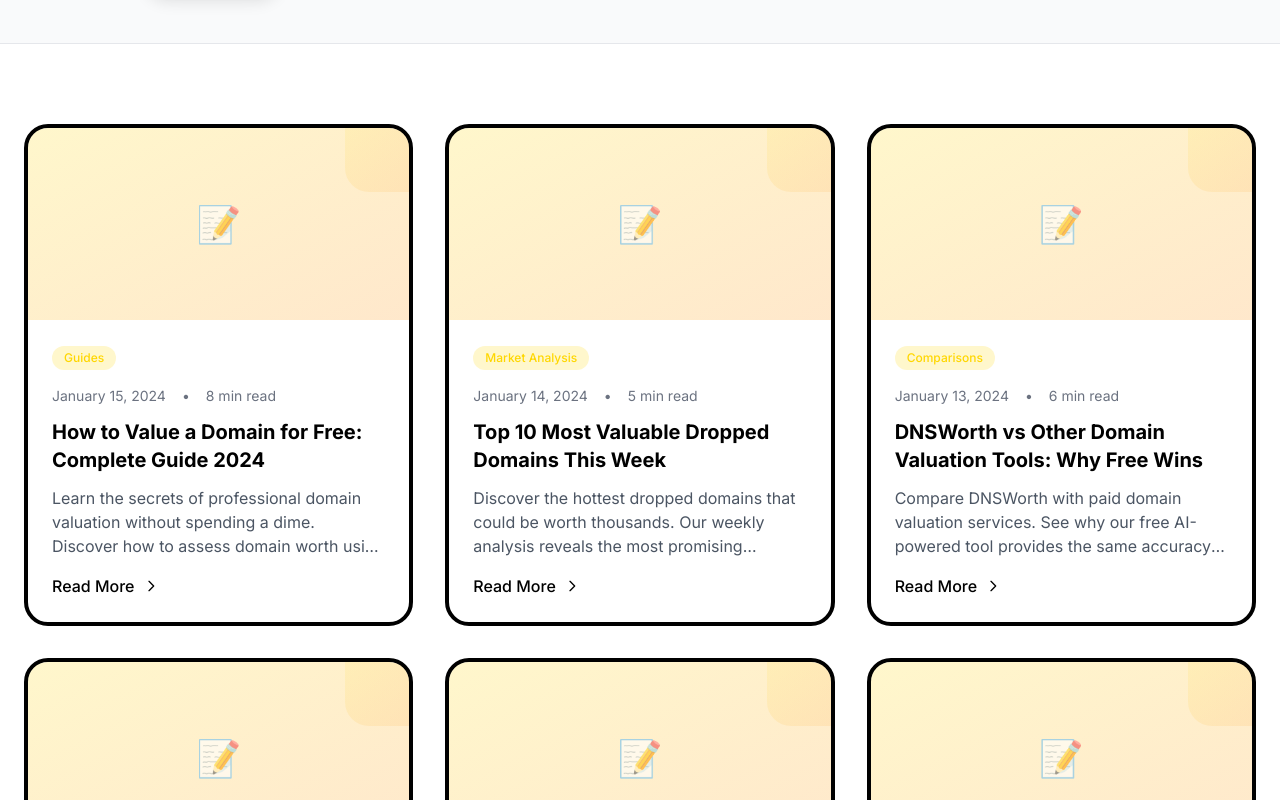
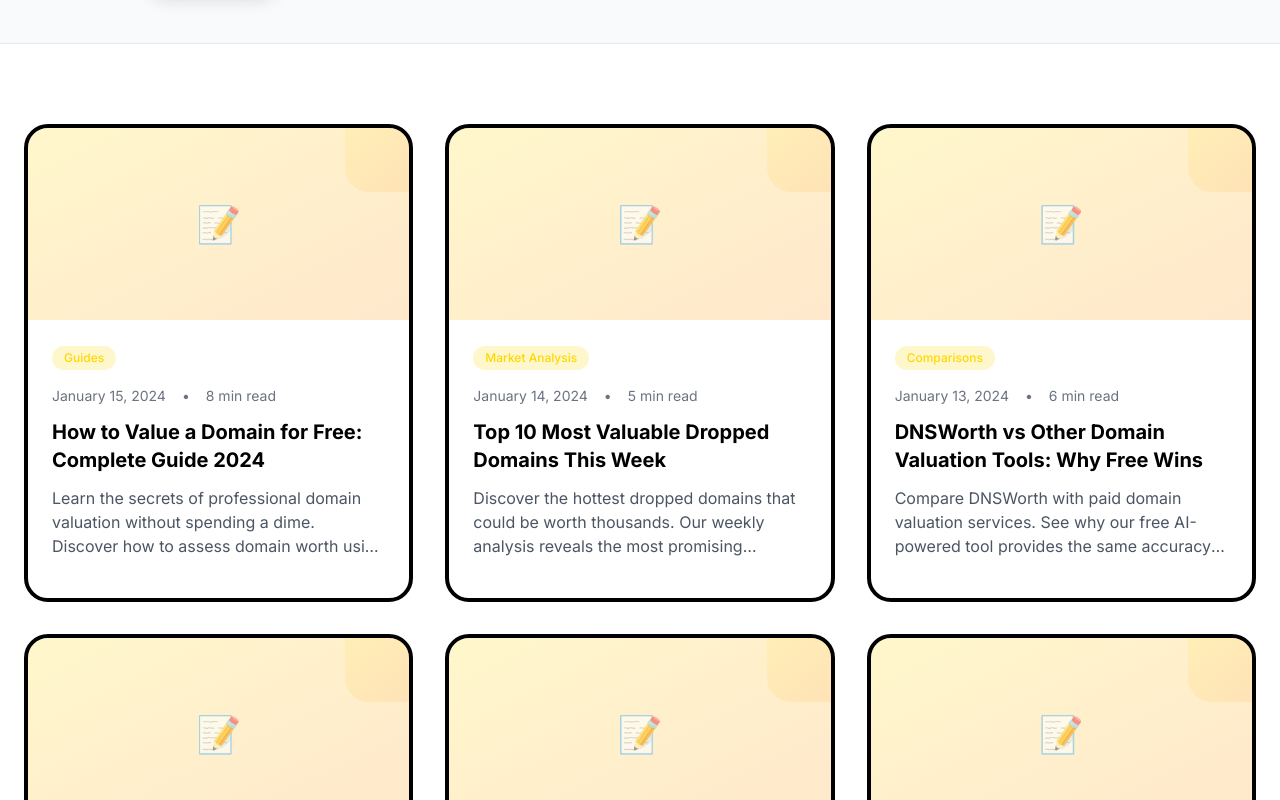
Before and after one commit to dnsworth/dnsworth, a React (Vite) app in the folder frontend/: page /blog in a window 1280 px wide. Shown: the part 500-1300 px from the top of the page. Built offline with nearby package versions, Linux system fonts and the light colour scheme; no server answers.

Commit message:
🖱️ Make entire blog post cards clickable: Remove 'Read More' button and wrap entire card with Link for better UX

```diff
--- a/frontend/src/pages/Blog.jsx
+++ b/frontend/src/pages/Blog.jsx
@@ -196,12 +196,16 @@ const Blog = ({ onNavigateToBulk, onNavigateHome }) => {
             animate="visible"
           >
             {filteredPosts.map((post) => (
-              <motion.article
+              <Link
+                to={`/blog/${post.slug}`}
                 key={post.id}
-                className="group relative bg-white border-4 border-black rounded-3xl overflow-hidden hover:shadow-2xl transition-all duration-300 hover:scale-105"
-                variants={cardVariants}
-                whileHover={{ y: -5 }}
+                className="block"
               >
+                <motion.article
+                  className="group relative bg-white border-4 border-black rounded-3xl overflow-hidden hover:shadow-2xl transition-all duration-300 hover:scale-105 cursor-pointer"
+                  variants={cardVariants}
+                  whileHover={{ y: -5 }}
+                >
                 {/* Post Image Placeholder - Same style as About Us */}
                 <div className="h-48 bg-gradient-to-br from-primary/20 to-secondary/20 flex items-center justify-center relative overflow-hidden">
                   <div className="absolute inset-0 bg-gradient-to-br from-primary/5 to-secondary/5 opacity-5 group-hover:opacity-10 transition-opacity duration-500"></div>
@@ -238,22 +242,12 @@ const Blog = ({ onNavigateToBulk, onNavigateHome }) => {
                   <p className="text-gray-600 mb-4 line-clamp-3">
                     {post.excerpt}
                   </p>
-
-                  {/* Read More Button - Black arrow */}
-                  <Link
-                    to={`/blog/${post.slug}`}
-                    className="text-black hover:text-gray-700 font-medium transition-colors duration-200 flex items-center gap-2 cursor-pointer"
-                  >
-                    Read More
-                    <svg className="w-4 h-4" fill="none" stroke="currentColor" viewBox="0 0 24 24">
-                      <path strokeLinecap="round" strokeLinejoin="round" strokeWidth={2} d="M9 5l7 7-7 7" />
-                    </svg>
-                  </Link>
                 </div>
 
-                {/* Hover Effect Ring */}
-                <div className="absolute inset-0 rounded-3xl border-2 border-transparent group-hover:border-primary/20 transition-all duration-500"></div>
-              </motion.article>
+                                  {/* Hover Effect Ring */}
+                  <div className="absolute inset-0 rounded-3xl border-2 border-transparent group-hover:border-primary/20 transition-all duration-500"></div>
+                </motion.article>
+              </Link>
             ))}
           </motion.div>
 
```
